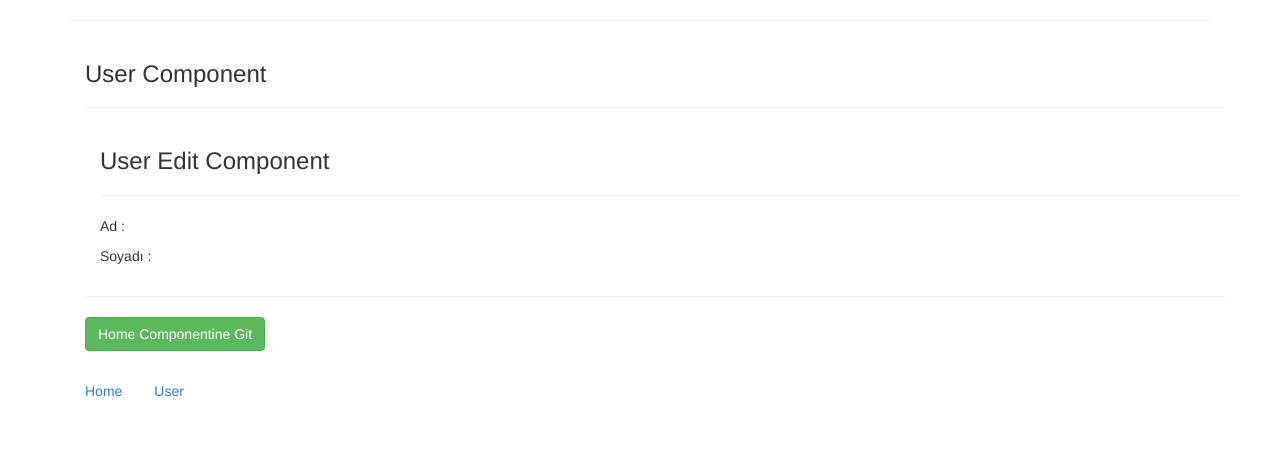
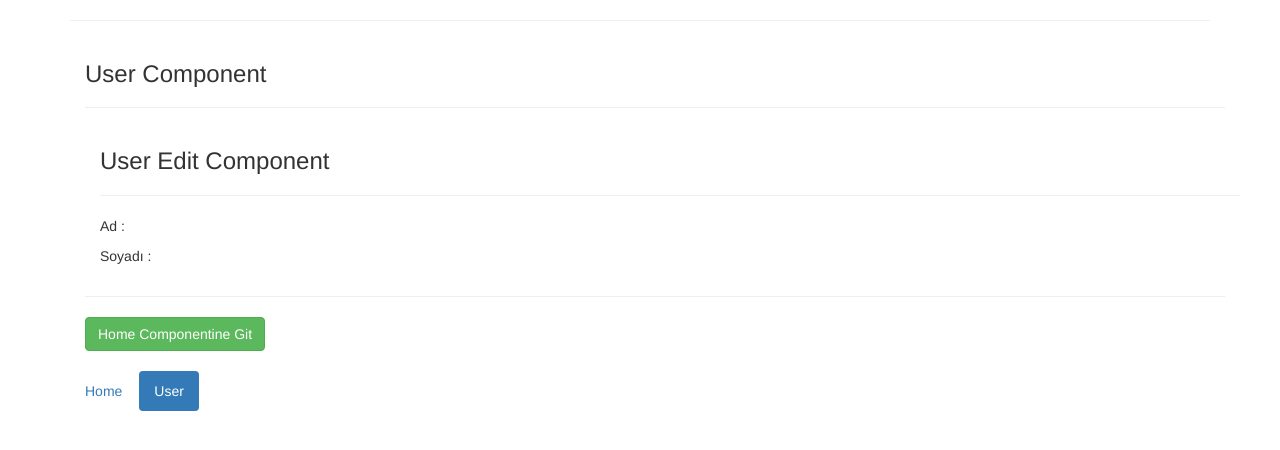
Before and after one commit to eroglu94/vue-cli-intro, a Vue app: page /user/1/edit in a window 1280 px wide. Shown: the top 450 px of the page. Built offline with nearby package versions, Linux system fonts and the light colour scheme.

Commit message:
redirect işlemleri

```diff
--- a/src/components/Header.vue
+++ b/src/components/Header.vue
@@ -7,7 +7,7 @@
       tag="li"
     ><a>Home</a></router-link>
     <router-link
-      exact-active-class="active"
+      active-class="active"
       to="/user"
       tag="li"
     ><a>User</a></router-link>
```
Also changed, not shown: src/routes.js (+8 -0 lines).
